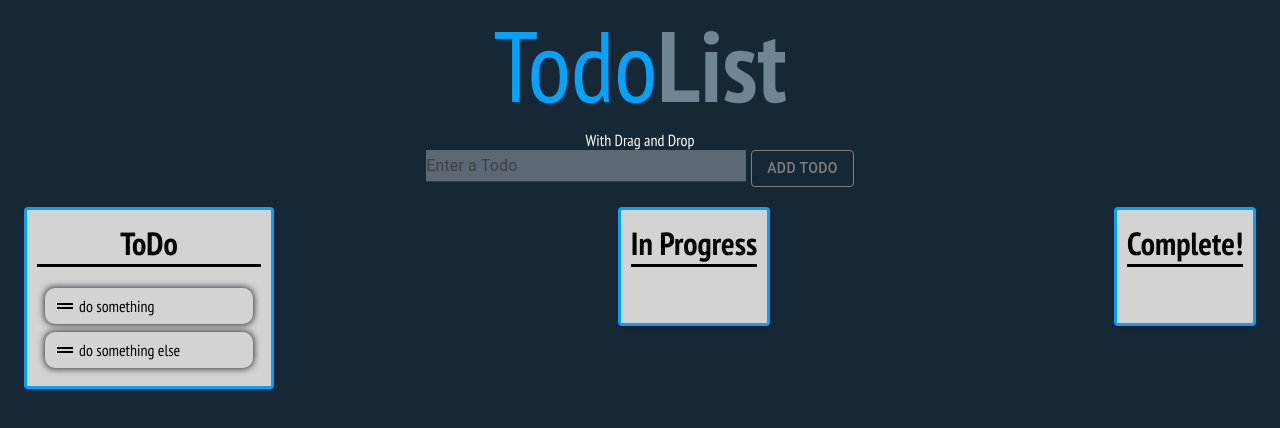
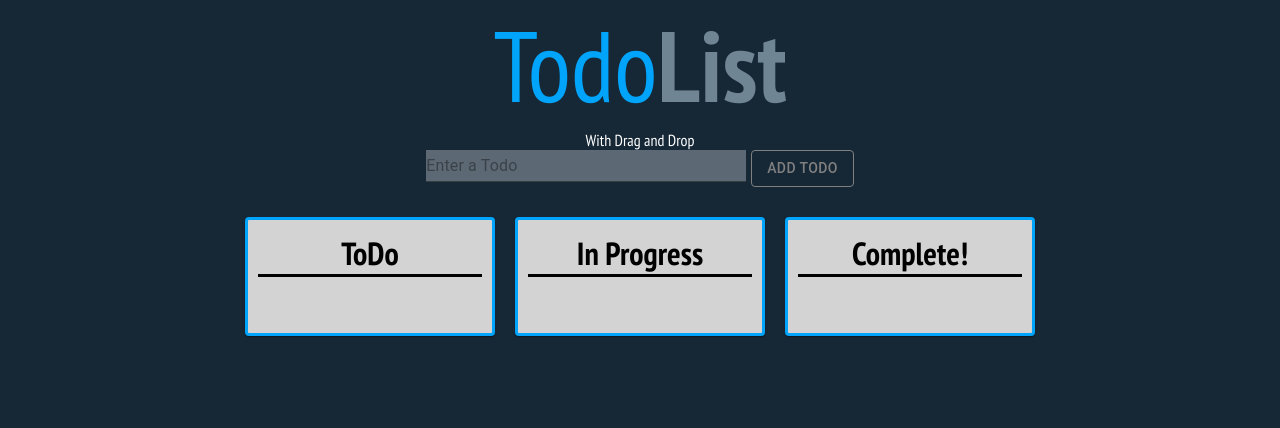
Before and after one commit to ryanCorlew/Todo-dnd, a React (Create React App) app: page / in a window 1280 px wide. Shown: the top 428 px of the page. Built offline with nearby package versions, Linux system fonts and the light colour scheme.

Commit message:
fixed styling

```diff
--- a/package.json
+++ b/package.json
@@ -2,12 +2,14 @@
   "name": "dnd-tod",
   "version": "0.1.0",
   "private": true,
+  "homepage": "https://ryanCorlew.github.io/Todo-dnd",
   "dependencies": {
     "@material-ui/core": "^4.9.14",
     "@material-ui/icons": "^4.9.1",
     "@testing-library/jest-dom": "^4.2.4",
     "@testing-library/react": "^9.5.0",
     "@testing-library/user-event": "^7.2.1",
+    "gh-pages": "^2.2.0",
     "react": "^16.13.1",
     "react-beautiful-dnd": "^13.0.0",
     "react-dom": "^16.13.1",
@@ -19,7 +21,9 @@
     "start": "react-scripts start",
     "build": "react-scripts build",
     "test": "react-scripts test",
-    "eject": "react-scripts eject"
+    "eject": "react-scripts eject",
+    "predeploy": "npm run build",
+    "deploy": "gh-pages -d build"
   },
   "eslintConfig": {
     "extends": "react-app"
--- a/src/App.js
+++ b/src/App.js
@@ -7,15 +7,12 @@ import TodoApp from "./TodoApp";
 
 class App extends React.Component {
   state = {
-    todos: {
-      "1": { id: "1", task: "do something" },
-      "2": { id: "2", task: "do something else" },
-    },
+    todos: {},
     columns: {
       "column-1": {
         id: "column-1",
         title: "ToDo",
-        todoIds: ["1", "2"],
+        todoIds: [],
       },
       "column-2": {
         id: "column-2",
--- a/src/StyledComponents/MyCard.js
+++ b/src/StyledComponents/MyCard.js
@@ -9,7 +9,9 @@ const useStyles = makeStyles({
     padding: "10px",
     border: "solid #00A4FA",
     width: "fit-content",
+    minWidth: "224px",
     height: "fit-content",
+    margin: "10px",
   },
 });
 
--- a/src/TodoApp.js
+++ b/src/TodoApp.js
@@ -10,9 +10,10 @@ import ListColumns from "./Components/ListColumns";
 const styles = {
   root: {
     display: "flex",
-    justifyContent: "space-between",
+    justifyContent: "center",
     width: "100%",
     marginTop: "20px",
+    flexWrap: "wrap",
   },
 };
 
```
Also changed, not shown: 2 other files (tests, documents, lock files or other folders).
